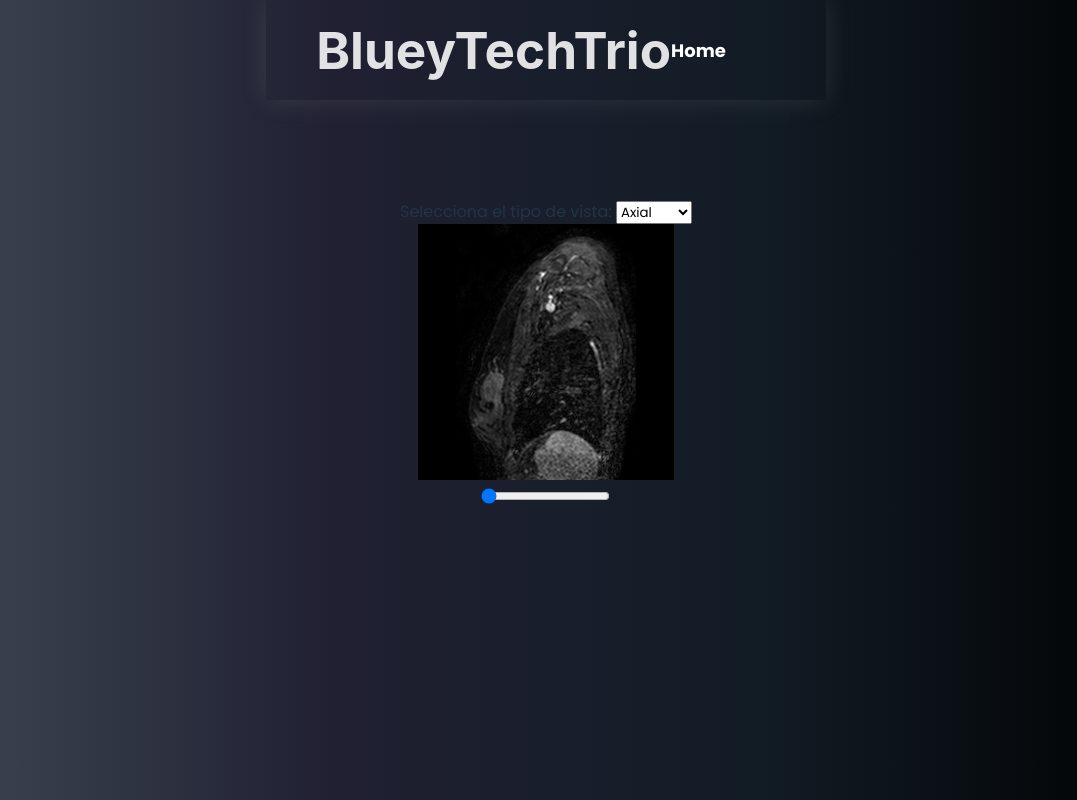
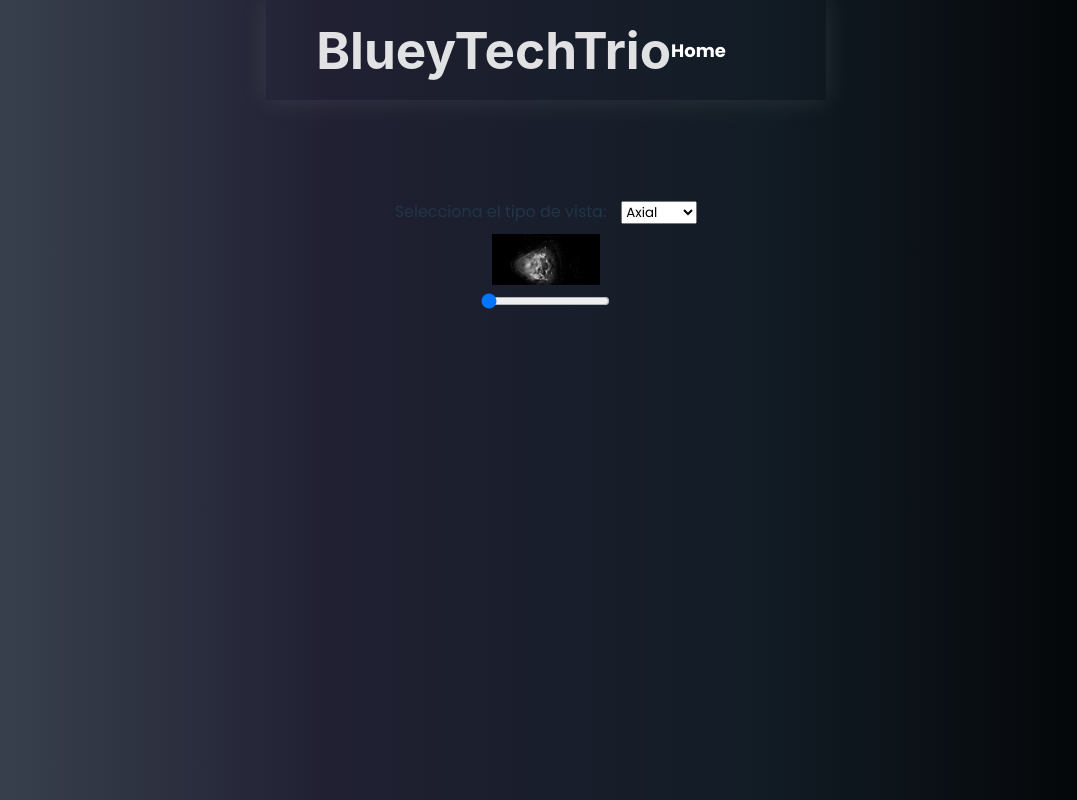
Before and after one commit to RazorLazor27/BlueyTechTrio, a React (Vite) app in the folder MERN/frontend/: page /dicomfile in a window 1280 px wide. Shown: the whole page, without its empty margins (94-1171 px from the left). Built offline with nearby package versions, Linux system fonts and the light colour scheme; what cornerstone-tools, cornerstone-wado-image-loader would draw is missing.

Commit message:
acceso directo vista3d

```diff
--- a/MERN/frontend/src/components/ImagenAxial.jsx
+++ b/MERN/frontend/src/components/ImagenAxial.jsx
@@ -3,7 +3,7 @@ import React from 'react'
 export default function Imagen(props) {
   return (
     <div>
-        <img src={`./public/vistas/axial/axial_${props.slide}.png`} />
+        <img src={`./public/vistas/axial/axial_${props.slide}.png`} style={{ width: '30%', height: 'auto' }} />
     </div>
   )
 }
--- a/MERN/frontend/src/components/ImagenCoronal.jsx
+++ b/MERN/frontend/src/components/ImagenCoronal.jsx
@@ -3,7 +3,7 @@ import React from 'react'
 export default function Imagen(props) {
   return (
     <div>
-        <img src={`./public/vistas/coronal/coronal_${props.slide}.png`} />
+        <img src={`./public/vistas/coronal/coronal_${props.slide}.png`} style={{ width: '30%', height: 'auto' }}/>
     </div>
   )
 }
--- a/MERN/frontend/src/components/ImagenSagital.jsx
+++ b/MERN/frontend/src/components/ImagenSagital.jsx
@@ -3,7 +3,7 @@ import React from 'react'
 export default function Imagen(props) {
   return (
     <div>
-        <img src={`./public/vistas/sagital/sagital_${props.slide}.png`} />
+        <img src={`./public/vistas/sagital/sagital_${props.slide}.png`} style={{ width: '15%', height: 'auto' }}/>
     </div>
   )
 }
--- a/MERN/frontend/src/pages/Dicom.jsx
+++ b/MERN/frontend/src/pages/Dicom.jsx
@@ -6,6 +6,7 @@ import cornerstoneTools from 'cornerstone-tools';
 import dicomParser from 'dicom-parser';
 import { TransformWrapper, TransformComponent, useControls } from "react-zoom-pan-pinch";
 import { useLocation } from 'react-router-dom';
+import { Link } from 'react-router-dom';
 
 // Inicialización de loaders y configuración de Cornerstone
 cornerstoneTools.external.cornerstone = cornerstone;
@@ -22,13 +23,14 @@ cornerstoneWADOImageLoader.configure({
 cornerstoneTools.init();
 
 const Dicom = () => {
+
     const location = useLocation();
     const { paciente } = location.state || {};
     const [imageIds, setImageIds] = useState([]);
     const [dicomData, setDicomData] = useState(null);
     const [currentImageIndex, setCurrentImageIndex] = useState(0);
     const [showControls, setShowControls] = useState(false);
-    const [currentView, setCurrentView] = useState('axial');
+    const [currentView, setCurrentView] = useState('Sagital');
     const [loadingStatus, setLoadingStatus] = useState('');
     const imageRef = useRef(null);
     const sliderRef = useRef(null);
@@ -147,13 +149,14 @@ const Dicom = () => {
         const { zoomIn, zoomOut, resetTransform } = useControls();
         return (
             <div>
+
                 <button onClick={() => zoomIn()}>Zoom In</button>
                 <button onClick={() => zoomOut()}>Zoom Out</button>
                 <button onClick={() => resetTransform()}>Reset</button>
                 <select value={currentView} onChange={handleViewChange}>
-                    <option value="axial">Axial</option>
-                    <option value="coronal">Coronal</option>
-                    <option value="sagital">Sagital</option>
+                    <option value="Sagital">Sagital</option>
+                    <option value="Coronal">Coronal</option>
+                    <option value="Axial">Axial</option>
                 </select>
                 <div style={{ marginTop: '10px', userSelect: 'none' }}>
                     <div
@@ -193,6 +196,7 @@ const Dicom = () => {
                             }}
                         />
                     </div>
+
                     <div style={{ marginTop: '5px', textAlign: 'center' }}>
                         Imagen {currentImageIndex + 1} de {imageIds.length}
                     </div>
@@ -202,11 +206,13 @@ const Dicom = () => {
     };
 
     return (
+
         <div style={{ display: 'flex', justifyContent: 'center', alignItems: 'center' }}>
             <div style={{ display: 'flex', flexDirection: 'column', alignItems: 'center', gap: '20px' }}>
                 <input type="file" onChange={onFolderChange} webkitdirectory="" directory="" multiple />
                 {loadingStatus && <p>{loadingStatus}</p>}
                 <div style={{ display: 'flex', flexDirection: 'row', alignItems: 'center', gap: '40px' }}>
+
                     {dicomData && (
                         <div style={{ marginRight: '40px', textAlign: 'justify' }}>
                             <h2 style={{ marginBottom: '10px' }}>Metadatos DICOM</h2>
@@ -217,7 +223,13 @@ const Dicom = () => {
                             <p><strong>Modalidad:</strong> {dicomData.modality}</p>
                             <p><strong>Numero Imagen:</strong> {currentImageIndex + 1} / {imageIds.length}</p>
                             <p><strong>Vista Actual:</strong> {currentView}</p>
+                            <br />
+                            <br />
+                                <Link to="/dicomFile">
+                                <button></button>
+                                </Link>
                         </div>
+
                     )}
                     <div>
                         <TransformWrapper>
@@ -243,14 +255,23 @@ const Dicom = () => {
                                             No hay imágenes cargadas
                                         </div>
                                     )}
+
                                 </div>
                             </TransformComponent>
                             {showControls && <Controls />}
                         </TransformWrapper>
+
                     </div>
+
                 </div>
+
+
+
+
             </div>
+
         </div>
+
     );
 };
 
--- a/MERN/frontend/src/pages/DicomFile.jsx
+++ b/MERN/frontend/src/pages/DicomFile.jsx
@@ -32,29 +32,31 @@ export default function DicomFile() {
     return (
         <div>
             {/* Selector de vista */}
-            <label htmlFor="view-select">Selecciona el tipo de vista: </label>
-            <select id="view-select" value={viewType} onChange={handleViewChange}>
-                <option value="Axial">Axial</option>
-                <option value="Coronal">Coronal</option>
-                <option value="Sagital">Sagital</option>
-            </select>
+            <div style={{ marginBottom: '10px' }}>
+                <label htmlFor="view-select" style={{ marginRight: '15px' }}>Selecciona el tipo de vista:</label>
+                <select id="view-select" value={viewType} onChange={handleViewChange}>
+                    <option value="Axial">Axial</option>
+                    <option value="Coronal">Coronal</option>
+                    <option value="Sagital">Sagital</option>
+                </select>
+            </div>
 
             {/* Renderizado condicional basado en el tipo de vista */}
-            {viewType === 'Axial' && (
+            {viewType === 'Sagital' && (
                 <div>
                     <ImagenAxial slide={slide1} />
                     <input type="range" min="0" max="119" value={slide1} onChange={handleChange1} />
                 </div>
             )}
 
-            {viewType === 'Coronal' && (
+            {viewType === 'Axial' && (
                 <div>
                     <ImagenCoronal slide={slide2} />
                     <input type="range" min="0" max="255" value={slide2} onChange={handleChange2} />
                 </div>
             )}
 
-            {viewType === 'Sagital' && (
+            {viewType === 'Coronal' && (
                 <div>
                     <ImagenSagital slide={slide3} />
                     <input type="range" min="0" max="255" value={slide3} onChange={handleChange3} />
```
